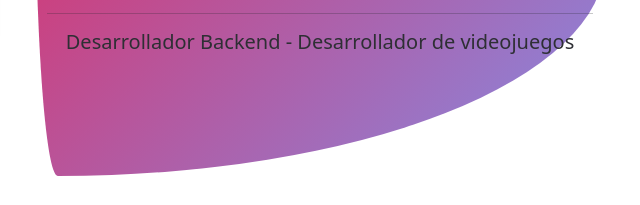
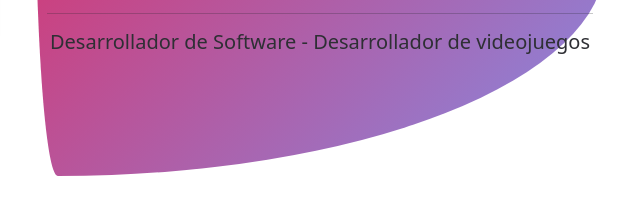
Before and after one commit to TheStram/TheStram.github.io, a plain HTML site: page page/index.html in a window 1280 px wide. Shown: the part 340-545 px from the top of the page, 605-1245 px from the left. Drawn offline with Linux system fonts and the light colour scheme.

Commit message:
Actualizar index.html

```diff
--- a/page/index.html
+++ b/page/index.html
@@ -79,7 +79,7 @@
       <div id="dev_name" class="col-xl-6 col-12">
           <h1 id="name_master">Ulises López</h1>
           <hr>
-          <h3 id="desc_master">Desarrollador Backend - Desarrollador de videojuegos</h3>
+          <h3 id="desc_master">Desarrollador de Software - Desarrollador de videojuegos</h3>
       </div>
       </div></div>
 
```
